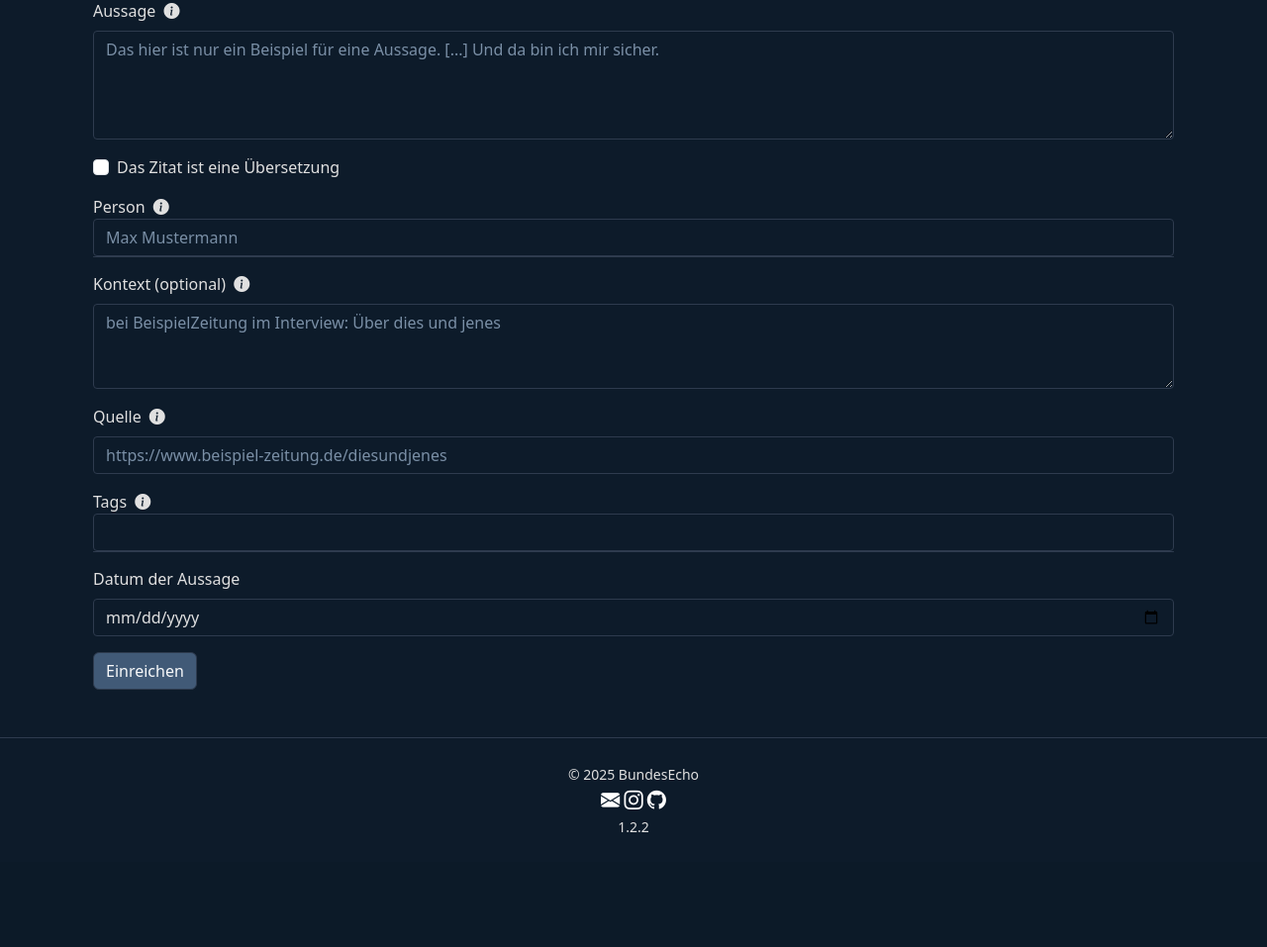
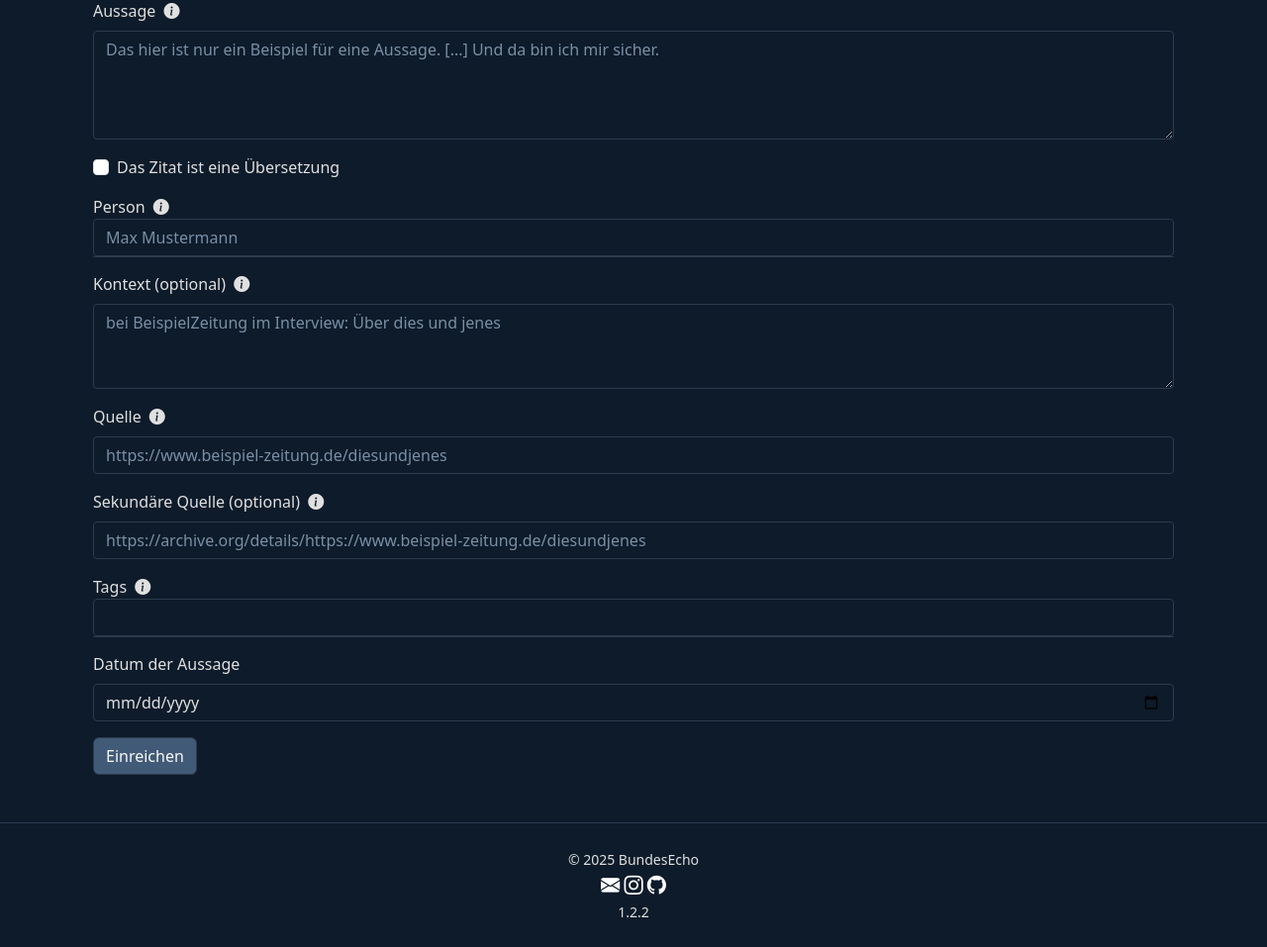
Before and after one commit to ItsJamin/bundesecho, a Flask app: page /q/submit in a window 1280 px wide. Shown: the part 167-1124 px from the top of the page at 99% size. Before the commit the page ends 1008 px from the top, so only its background shows below. Run offline with Flask 3, Linux system fonts and the light colour scheme; the visitor is signed in with stand-in values (Sample User, id 1); data comes from the database, SQL or seed files in the repository; some libraries are stand-ins or nearby versions.

Commit message:
quote secondary source possible

```diff
--- a/app/blueprints/quote/routes.py
+++ b/app/blueprints/quote/routes.py
@@ -63,6 +63,7 @@ def submit_quote():
         context = request.form.get('context', '').strip()
         person_name = request.form.get('person', '').strip()
         source = request.form.get('source', '').strip()
+        secondary_source = request.form.get('secondary_source', '').strip()
         tags_raw = request.form.get('tags', '').strip()
         date_said_raw = request.form.get('date_said')
         date_said = None
@@ -80,7 +81,7 @@ def submit_quote():
             errors.append('Aussage ist erforderlich.')
         if not person_name:
             errors.append('Person ist erforderlich.')
-        if not source:
+        if not source and not secondary_source:
             errors.append('Quelle ist erforderlich.')
         if request.form.get('is_translation') == '1':
             if not orig_text:
@@ -157,6 +158,7 @@ def submit_quote():
             orig_text=orig_text if orig_text else None,
             orig_lang=orig_lang if orig_lang else None,
             source=source if source else None,
+            secondary_source=secondary_source if secondary_source else None,
             meta_person=meta_person,
             date_said=date_said,
             meta_quote_id=meta_quote.id,
--- a/app/blueprints/quote/templates/quote/submit.html
+++ b/app/blueprints/quote/templates/quote/submit.html
@@ -93,6 +93,19 @@
       placeholder="https://www.beispiel-zeitung.de/diesundjenes" autocomplete="off">
     </div>
 
+    <div class="mb-3">
+      <label for="secondary_source" class="form-label">
+        Sekundäre Quelle (optional)
+        <i class="bi bi-info-circle-fill ms-1"
+          data-bs-toggle="tooltip"
+          data-bs-placement="top"
+          title="Gib einen Link zu einer archivierten Version der Quelle an, z.B. über archive.org. Das erhöht die Chance, dass die Quelle auch in Zukunft noch zugänglich ist.">
+        </i>
+      </label>
+      <input id="secondary_source" name="secondary_source" type="text" class="form-control" value="{{ form_data.secondary_source if form_data else '' }}"
+      placeholder="https://archive.org/details/https://www.beispiel-zeitung.de/diesundjenes" autocomplete="off">
+    </div>
+
     <div class="form-group">
       <label for="tags-input">
         Tags
--- a/app/blueprints/review/templates/review/quote_review.html
+++ b/app/blueprints/review/templates/review/quote_review.html
@@ -30,6 +30,11 @@
   <div class="mb-3">
     <label class="form-label">Quelle</label>
     <input type="text" name="source" class="form-control" value="{{ quote.source or '' }}">
+  </div>
+
+  <div class="mb-3">
+    <label class="form-label">Sekundäre Quelle</label>
+    <input type="text" name="secondary_source" class="form-control" value="{{ quote.secondary_source or '' }}">
   </div>
 
   <div class="mb-3">
```
Also changed, not shown: app/blueprints/quote/templates/quote/quote.html (+14 -1 lines), app/templates/quote_box.html (+8 -0 lines).
